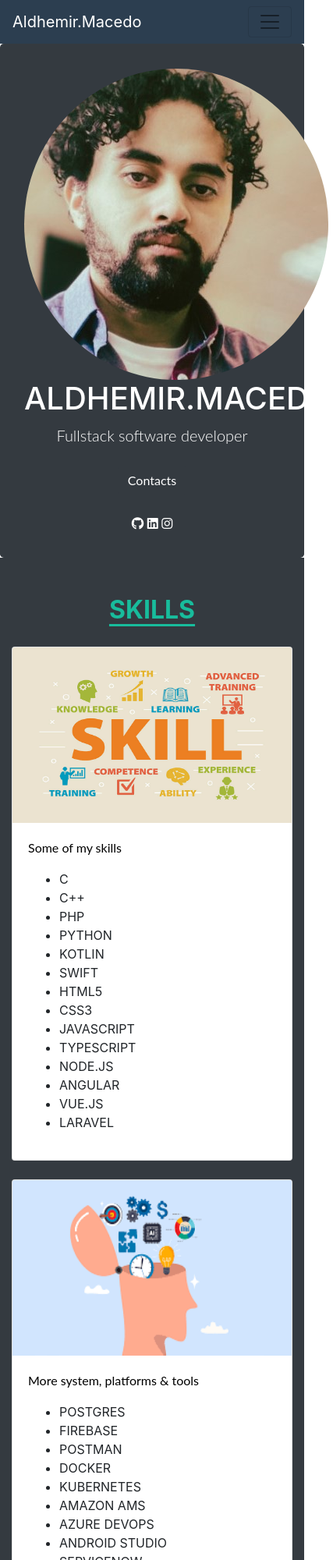
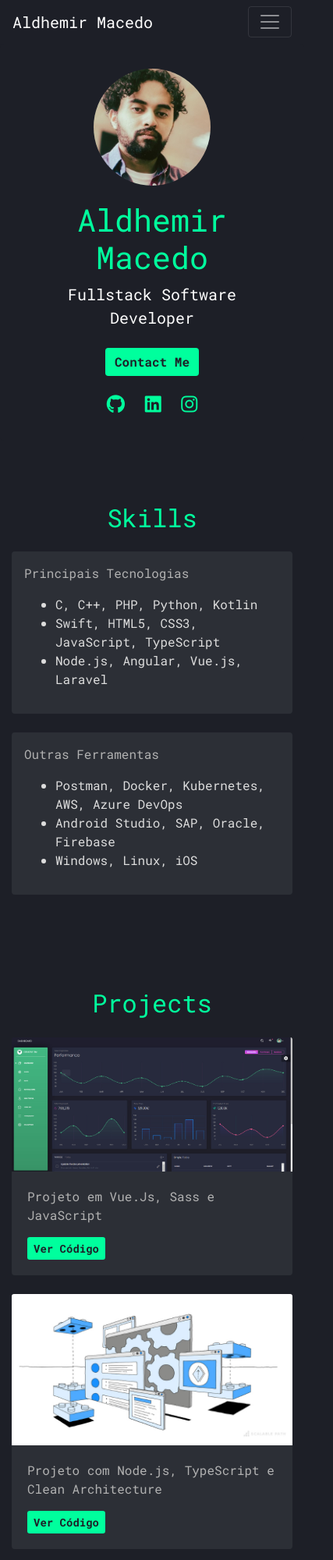
Before and after one commit to aldhemir/Aldhemir.github.io, a plain HTML site: page index.html in a window 390 px wide. Shown: the top 2000 px of the page at 78% size, 427 px wide, since content can reach past the window. Drawn offline with nearby package versions, Linux system fonts and the light colour scheme.

Commit message:
Update index.html

```diff
--- a/index.html
+++ b/index.html
@@ -4,267 +4,187 @@
 <head>
     <meta charset="UTF-8">
     <meta name="viewport" content="width=device-width, initial-scale=1, shrink-to-fit=no">
-    <meta http-equiv="X-UA-Compatible" content="ie=edge">
-    <title>Aldhemir.Macedo</title>
+    <title>Aldhemir Macedo | Fullstack Developer</title>
+    <link href="https://fonts.googleapis.com/css2?family=Roboto+Mono:wght@400;700&display=swap" rel="stylesheet">
     <link rel="stylesheet" href="https://maxcdn.bootstrapcdn.com/bootstrap/4.0.0/css/bootstrap.min.css"
         integrity="sha384-Gn5384xqQ1aoWXA+058RXPxPg6fy4IWvTNh0E263XmFcJlSAwiGgFAW/dAiS6JXm" crossorigin="anonymous">
-    <script src="https://code.jquery.com/jquery-3.2.1.slim.min.js"
-        integrity="sha384-KJ3o2DKtIkvYIK3UENzmM7KCkRr/rE9/Qpg6aAZGJwFDMVNA/GpGFF93hXpG5KkN" crossorigin="anonymous">
-        </script>
-    <script src="https://cdnjs.cloudflare.com/ajax/libs/popper.js/1.12.9/umd/popper.min.js"
-        integrity="sha384-ApNbgh9B+Y1QKtv3Rn7W3mgPxhU9K/ScQsAP7hUibX39j7fakFPskvXusvfa0b4Q" crossorigin="anonymous">
-        </script>
-    <script src="https://maxcdn.bootstrapcdn.com/bootstrap/4.0.0/js/bootstrap.min.js"
-        integrity="sha384-JZR6Spejh4U02d8jOt6vLEHfe/JQGiRRSQQxSfFWpi1MquVdAyjUar5+76PVCmYl" crossorigin="anonymous">
-        </script>
-
     <script src="https://kit.fontawesome.com/f0e17cbf2f.js" crossorigin="anonymous"></script>
     <style>
-        p {
-            font-family: Lato, 'Helvetica Neue', Helvetica, Arial, sans-serif;
+        /* Cores e fontes atualizadas */
+        body {
+            font-family: 'Roboto Mono', monospace;
+            background-color: #1d1f27;
+            color: #ddd;
         }
 
-
-        .foto-perfil {
-            height: 100%;
-            max-width: auto;
-            border-radius: 50%;
+        .corPrimaria {
+            background-color: #1d1f27;
         }
 
-        .icones {
-            padding-left: 5px;
+        .corSecundaria {
+            color: #00ff9d;
         }
 
-        .titulosBrancos {
-            text-decoration: underline;
-            text-underline-position: under;
-            padding-bottom: 20px;
-            text-transform: uppercase;
-            font-weight: 700;
-            color: white;
+        .navbar, .jumbotron, .album, .corPrimaria {
+            background-color: #1d1f27;
         }
 
-        .titulosVerdes {
-            text-decoration: underline;
-            text-underline-position: under;
-            padding-bottom: 20px;
-            text-transform: uppercase;
-            font-weight: 700;
-            color: #18bc9c
-        }
-
-        .paragrafoBrancos {
+        .textWhite {
             color: white !important;
         }
 
-
-        .jumbotron {
-            margin-bottom: 0px;
+        .btn-custom {
+            background-color: #00ff9d;
+            color: #1d1f27;
+            border: none;
+            font-weight: 700;
         }
 
-        html {
-            scroll-behavior: smooth;
+        .btn-custom:hover {
+            background-color: #00e38d;
         }
 
-        p {
-            color: black !important;
+        /* Melhorias de layout e efeitos */
+        .foto-perfil {
+            height: 150px;
+            width: 150px;
+            border-radius: 50%;
+            margin-bottom: 20px;
         }
 
-        .corPrimaria {
-            background-color: #343a40;
+        .card {
+            background-color: #2c2f36;
+            border: none;
+            transition: transform 0.3s ease;
         }
 
-        .itemMenu {
-            color: white;
+        .card:hover {
+            transform: scale(1.05);
+            box-shadow: 0px 0px 10px #00ff9d;
         }
 
+        .card-text {
+            color: #b2b2b2;
+        }
+
+        /* Hover para os ícones */
+        .fab {
+            font-size: 1.5em;
+            color: #00ff9d;
+            transition: color 0.3s ease;
+        }
+
+        .fab:hover {
+            color: #00e38d;
+        }
     </style>
 </head>
 
 <body>
-    <nav class="navbar navbar-expand-md navbar-light" style="background-color:#2c3e50">
-        <a class="navbar-brand" href="#" style=color:white>Aldhemir.Macedo</a>
-        <button class="navbar-toggler" type="button" data-toggle="collapse" data-target="#navbarsExample04"
-            aria-controls="navbarsExample04" aria-expanded="false" aria-label="Toggle navigation">
+    <nav class="navbar navbar-expand-md navbar-dark corPrimaria">
+        <a class="navbar-brand corSecundaria" href="#">Aldhemir Macedo</a>
+        <button class="navbar-toggler" type="button" data-toggle="collapse" data-target="#navbarsExample04">
             <span class="navbar-toggler-icon"></span>
         </button>
-
         <div class="collapse navbar-collapse" id="navbarsExample04">
-            <ul class="navbar-nav mr-auto">
-
-            </ul>
-            <ul class="navbar-nav">
-                <li>
-                    <a href="#Skills" class="nav-link" style=color:white>Skills</a>
-                </li>
-                <li>
-                    <a href="#Projects" class="nav-link" style=color:white>Projects</a>
-                </li>
-                <li>
-                    <a href="#ABOUT ME" class="nav-link" style=color:white>About me</a>
-                </li>
-                <li>
-                    <a href="#Contacts" class="nav-link" style=color:white>Contacts</a>
-                </li>
+            <ul class="navbar-nav ml-auto">
+                <li class="nav-item"><a href="#Skills" class="nav-link textWhite">Skills</a></li>
+                <li class="nav-item"><a href="#Projects" class="nav-link textWhite">Projects</a></li>
+                <li class="nav-item"><a href="#AboutMe" class="nav-link textWhite">About Me</a></li>
+                <li class="nav-item"><a href="#Contact" class="nav-link textWhite">Contact</a></li>
             </ul>
         </div>
     </nav>
 
     <section class="jumbotron text-center corPrimaria">
+        <div class="container">
+            <img src="images/Perfil.jpeg" class="foto-perfil" alt="Foto de perfil">
+            <h1 class="corSecundaria">Aldhemir Macedo</h1>
+            <p class="lead textWhite">Fullstack Software Developer</p>
+            <a href="#Contact" class="btn btn-custom my-2">Contact Me</a>
+            <div class="mt-3">
+                <a href="https://github.com/aldhemir" class="mr-3"><i class="fab fa-github"></i></a>
+                <a href="https://www.linkedin.com/in/aldhemir-macedo-2076a8170/" class="mr-3"><i class="fab fa-linkedin"></i></a>
+                <a href="https://www.instagram.com/aldhe_"><i class="fab fa-instagram"></i></a>
+            </div>
+        </div>
+    </section>
 
+    <!-- Skills -->
+    <section class="album py-5" id="Skills">
         <div class="container">
-            <img src="images/Perfil.jpeg" class="foto-perfil" alt="Responsive image">
-            <h1 class="jumbotron-heading" style="color:white;text-transform: uppercase;">Aldhemir.Macedo</h1>
-            <p class="lead" style="color:white !important;">Fullstack software developer</p>
-            <p>
-                <a href="#contato" class="btn btn-dark my-2">Contacts</a>
-            </p>
-            <a href="https://github.com/aldhemir"><i style="color:white" class="fab fa-github"></i></a>
-            <a href="https://www.linkedin.com/in/aldhemir-macedo-2076a8170/"><i style="color:white" class="fab fa-linkedin"></i></a>
-            <a href="https://www.instagram.com/aldhe_/"><i style="color:white" class="fab fa-instagram"></i></a>
-        </div>
-    </section>   <!-- Skills -->
-    <div class="album py-5 bg-dark " id="Skills">
-        <div class="container">
-            <h2 class="text-center jumbotron-heading titulosVerdes">Skills</h2>
-            <div class="row">
+            <h2 class="text-center corSecundaria">Skills</h2>
+            <div class="row mt-4">
                 <div class="col-md-6">
-                    <div class="card mb-4 box-shadow">
-                        <img class="card-img-top"
-                            data-src="holder.js/100px225?theme=thumb&amp;bg=55595c&amp;fg=eceeef&amp;text=Thumbnail"
-                            alt="Thumbnail [100%x225]" src="images/skills (2).jpg" data-holder-rendered="true"
-                            style="height: 225px; width: 100%;max-width: 100%; display: block;">
-                        <div class="card-body">
-                            <p class="card-text">Some of my skills</p>
+                    <div class="card p-3 mb-4">
+                        <p class="card-text">Principais Tecnologias</p>
                         <ul>
-                                <li>C</li>
-                                <li>C++</li>
-                                <li>PHP</li>
-                                <li>PYTHON</li>
-                                <li>KOTLIN</li>
-                                <li>SWIFT</li>
-                                <li>HTML5</li>
-                                <li>CSS3</li>
-                                <li>JAVASCRIPT</li>
-                                <li>TYPESCRIPT</li>
-                                <li>NODE.JS</li>
-                                <li>ANGULAR</li>
-                                <li>VUE.JS</li>
-                                <li>LARAVEL</li>
+                            <li>C, C++, PHP, Python, Kotlin</li>
+                            <li>Swift, HTML5, CSS3, JavaScript, TypeScript</li>
+                            <li>Node.js, Angular, Vue.js, Laravel</li>
                         </ul>
                     </div>
                 </div>
-                </div>
                 <div class="col-md-6">
-                    <div class="card mb-4 box-shadow">
-                        <img class="card-img-top"
-                            data-src="holder.js/100px225?theme=thumb&amp;bg=55595c&amp;fg=eceeef&amp;text=Thumbnail"
-                            alt="Thumbnail [100%x225]" src="images/download.png" data-holder-rendered="true"
-                            style="height: 225px; width: 100%; display: block;">
-                        <div class="card-body">
-                            <p class="card-text">More system, platforms & tools</p>
+                    <div class="card p-3 mb-4">
+                        <p class="card-text">Outras Ferramentas</p>
                         <ul>
-                                <li>POSTGRES</li>
-                                <li>FIREBASE</li>
-                                <li>POSTMAN</li>
-                                <li>DOCKER</li>
-                                <li>KUBERNETES</li>
-                                <li>AMAZON AMS</li>
-                                <li>AZURE DEVOPS</li>
-                                <li>ANDROID STUDIO</li>
-                                <li>SERVICENOW</li>
-                                <li>WINDOWS</li>
-                                <li>LINUX</li>
-                                <li>IOS</li>
-                                <li>ORACLE</li>
-                                <li>SAP</li>
+                            <li>Postman, Docker, Kubernetes, AWS, Azure DevOps</li>
+                            <li>Android Studio, SAP, Oracle, Firebase</li>
+                            <li>Windows, Linux, iOS</li>
                         </ul>
                     </div>
                 </div>
             </div>
         </div>
-        </div>
-    </div>
-    <!--Na preguica foi de Ctrl-C / Ctrl-V mesmo Projects -->
-    <div class="album py-5 bg-dark " id="Projects">
+    </section>
+
+    <!-- Projects -->
+    <section class="album py-5" id="Projects">
         <div class="container">
-            <h2 class="text-center jumbotron-heading titulosVerdes">Projects</h2>
-            <div class="row">
+            <h2 class="text-center corSecundaria">Projects</h2>
+            <div class="row mt-4">
                 <div class="col-md-6">
-                    <div class="card mb-4 box-shadow">
-                        <img class="card-img-top"
-                            data-src="holder.js/100px225?theme=thumb&amp;bg=55595c&amp;fg=eceeef&amp;text=Thumbnail"
-                            alt="Thumbnail [100%x225]" src="images/projetovue.jpg" data-holder-rendered="true"
-                            style="height: 225px; width: 100%;max-width: 100%; display: block;">
+                    <div class="card mb-4">
+                        <img src="images/projetovue.jpg" class="card-img-top" alt="Project Vue">
                         <div class="card-body">
-                            <p class="card-text">Esse é um projeto que eu desenvolvi usando as tecnologias Vue.Js, Sass, JavaScript
-                            </p>
-                            <ul>
-                                <li>Vue.Js</li>
-                                <li>Sass</li>
-                                <li>Javascript</li>
-                            </ul>
-                            <div class="d-flex justify-content-between align-items-center">
-                                <div class="btn-group">
-                                    <a href="https://github.com/aldhemir/projeto_veu">
-                                    <button type="button" class="btn btn-sm btn-outline-primary">Ver Código</button>
-                                </a>
-                                </div>
-                                <small class="text-muted">Projeto Web</small>
-                            </div>
+                            <p class="card-text">Projeto em Vue.Js, Sass e JavaScript</p>
+                            <a href="https://github.com/aldhemir/projeto_veu" class="btn btn-custom btn-sm">Ver Código</a>
                         </div>
                     </div>
                 </div>
                 <div class="col-md-6">
-                    <div class="card mb-4 box-shadow">
-                        <img class="card-img-top"
-                            data-src="holder.js/100px225?theme=thumb&amp;bg=55595c&amp;fg=eceeef&amp;text=Thumbnail"
-                            alt="Thumbnail [100%x225]" src="images/projetoAPI.jpg" data-holder-rendered="true"
-                            style="height: 225px; width: 100%; display: block;">
+                    <div class="card mb-4">
+                        <img src="images/projetoAPI.jpg" class="card-img-top" alt="Project API">
                         <div class="card-body">
-                            <p class="card-text">Esse é um projeto que eu desenvolvi usando as tecnologias Clean Architecture, Nodejs, TypeScript.
-                            </p>
-                            <ul>
-                                <li>TypeScript</li>
-                                <li>Nodejs</li>
-                                <li>Clean Architecture</li>
-                            </ul>
-                            <div class="d-flex justify-content-between align-items-center">
-                                <div class="btn-group">
-                                    <a href="https://github.com/aldhemir/mongodb_api">
-                                        <button type="button" class="btn btn-sm btn-outline-primary">Ver Código</button>
-                                    </a>
-                                </div>
-                                <small class="text-muted">Projeto API mongo</small>
+                            <p class="card-text">Projeto com Node.js, TypeScript e Clean Architecture</p>
+                            <a href="https://github.com/aldhemir/mongodb_api" class="btn btn-custom btn-sm">Ver Código</a>
                         </div>
                     </div>
                 </div>
             </div>
         </div>
-        </div>
-    </div>
+    </section>
 
-    <section class="jumbotron text-center corPrimaria" id="ABOUT ME">
+    <section class="jumbotron text-center corPrimaria" id="AboutMe">
         <div class="container">
-            <h2 class="jumbotron-heading titulosBrancos">ABOUT ME</h2>
-            <p class="lead paragrafoBrancos">Hello, my name is Aldhemir Macedo, and I'm here today to share with you my passion for the field of development.
-                                             I work on various projects involving Software Engineering, Data Science, and Data Engineering.
-                                             I'm passionate about learning new things and sharing my knowledge with others.
-                                             I have a strong passion for education, entrepreneurship, and technology.
-                                             That's why I see the field of development as a great bridge between the business and technology domains.
-                                             I also believe that my own development contributes to the development of others, and vice versa.
-                                             I love learning new concepts, experiencing new challenges, and using my knowledge and experience to make an impact on other people's lives.
-            </p>
+            <h2 class="corSecundaria">About Me</h2>
+            <p class="lead textWhite">Desenvolvedor Fullstack com 9 anos de experiência em TI e Desenvolvimento, trabalhando com soluções inovadoras.</p>
+            <p class="lead textMuted">Objetivo: Ampliar conhecimentos e contribuir com o desenvolvimento de soluções.</p>
         </div>
     </section>
-    <section Id="contato" class="corPrimaria">
-        <div class="corPrimaria">
-            <div class="container-fluid">
-                <h3 style="padding-top:90px;" class="text-center titulosBrancos">AVAILABLE FOR OPPORTUNITIES</h3>
-                <h4 style="padding-bottom:90px;margin-bottom: 0px;color:white;" class="text-center"><a
-                        href="mailto:seuemail@hotmail.com">aldhemir.macedo@gmail.com</a></h4>
+
+    <footer class="text-muted py-4">
+        <div class="container">
+            <p class="float-right">
+                <a href="#">Back to top</a>
+            </p>
+            <p>&copy; 2024 Aldhemir Macedo - All Rights Reserved.</p>
         </div>
-        </div>
-    </section>
+    </footer>
+
+    <script src="https://code.jquery.com/jquery-3.2.1.slim.min.js"></script>
+    <script src="https://cdnjs.cloudflare.com/ajax/libs/popper.js/1.11.0/umd/popper.min.js"></script>
+    <script src="https://maxcdn.bootstrapcdn.com/bootstrap/4.0.0/js/bootstrap.min.js"></script>
 </body>
 </html>
```
Lines whose indentation alone changed are shown as unchanged.
